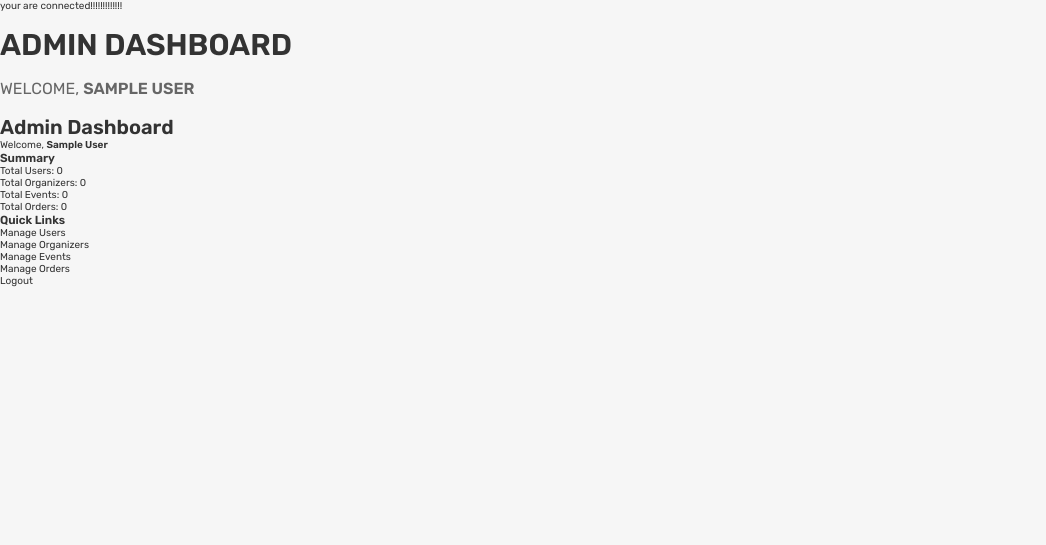
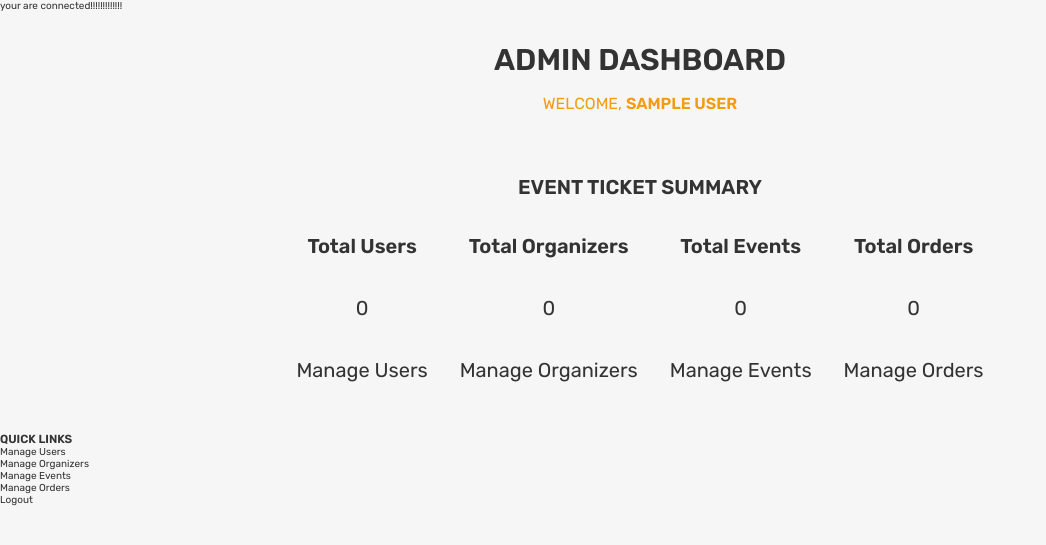
Before and after one commit to Sparda07/Ticket-Management, a PHP site: page /View/Admin/admin_dashboard.php in a window 1280 px wide. Shown: the top 545 px of the page, without its empty margins (0-1046 px from the left). Run offline with PHP 8.4, Linux system fonts and the light colour scheme; the visitor is signed in with stand-in values (Sample User, id 1); data that the repository does not hold is empty.

Commit message:
admin css

```diff
--- a/View/Admin/admin_dashboard.php
+++ b/View/Admin/admin_dashboard.php
@@ -15,24 +15,40 @@ include("../../Model/queries.php");
         <p class = "paragraph">Welcome, <strong><?php echo $_SESSION["username"]; ?></strong></p>
     </header>
 
-<h1>Admin Dashboard</h1>
-<p>Welcome, <strong><?php echo $_SESSION["username"]; ?></strong></p>
 
+    <?php
+        $total_users  = count_users($conn);
+        $total_orgs   = count_organizers($conn);
+        $total_events = count_events($conn);
+        $total_orders = count_orders($conn);
+    ?>
 
-<?php
-$total_users  = count_users($conn);
-$total_orgs   = count_organizers($conn);
-$total_events = count_events($conn);
-$total_orders = count_orders($conn);
-?>
+    <section class = "summary-card">
+        <h3 class = "summary-header">Event Ticket Summary</h3>
+        <table class = "summary-list">
+            <tr>
+                <th>Total Users</th>
+                <th>Total Organizers</th>
+                <th>Total Events</th>
+                <th>Total Orders</th>
+            </tr>
 
-<h3>Summary</h3>
-<ul>
-    <li>Total Users: <?php echo $total_users; ?></li>
-    <li>Total Organizers: <?php echo $total_orgs; ?></li>
-    <li>Total Events: <?php echo $total_events; ?></li>
-    <li>Total Orders: <?php echo $total_orders; ?></li>
-</ul>
+             <tr>
+                <td><?php echo $total_users; ?></td>
+                <td><?php echo $total_orgs; ?></td>
+                <td><?php echo $total_events; ?></td>
+                <td><?php echo $total_orders; ?></td>
+            </tr>
+
+            <tr>
+                <td><a href="manage_users.php">Manage Users</a></td>
+                <td><a href="manage_organizers.php">Manage Organizers</a></td>
+                <td><a href="manage_events.php">Manage Events</a></td>
+                <td><a href="manage_orders.php">Manage Orders</a></td>
+            </tr>
+
+        </table>
+    </section>
 
 <hr>
 <h3>Quick Links</h3>
--- a/View/CSS/style.css
+++ b/View/CSS/style.css
@@ -1,4 +1,8 @@
 @import url('components.css');
+
+h3{
+   text-transform: uppercase;
+}
 
 .home-img{
    height: 150px;;
@@ -23,11 +27,15 @@
    font-size: 2.5rem;
 }
 
-.home-bg .home .content h3 ,.header{
+.home-bg .home .content h3 ,.header, .summary-header{
    font-size: 3rem;
    text-transform: uppercase;
    margin-top: 1.5rem;
    color:var(--black);
+}
+.summary-header{
+   font-size: 2rem;
+   margin: 1.5rem;
 }
 
 .home-bg .home .content p  ,.paragraph ,.paragraph > *{
@@ -35,6 +43,16 @@
    padding:1rem 0;
    line-height: 2;
    color:var(--light-color);
+}
+.paragraph,
+.paragraph > *{
+   color: var(--orange);
+}
+
+.header, .summary-card{
+   display: grid;
+   grid-template-columns: 1fr;
+   justify-items: center;
 }
 
 
@@ -83,4 +101,13 @@
    padding-bottom: 0;
 }
 
-admin
+th , td {
+   font-size: 2rem;
+   text-align: center;
+   vertical-align: middle;
+   padding: 1.5rem;
+
+}
+.summary-list{
+   line-height: 1.5;
+}
```
